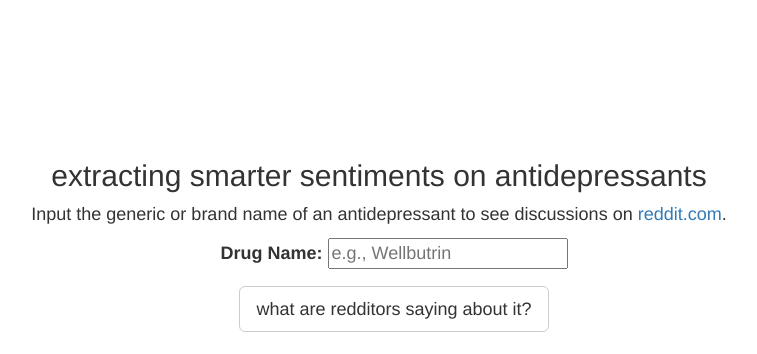
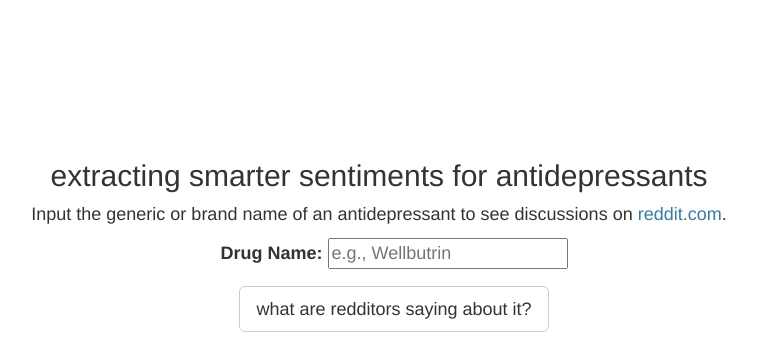
Before and after one commit to jrwalk/empath, a Flask app: page / in a window 1280 px wide. Shown: the part 51-405 px from the top of the page, without its empty margins (261-1018 px from the left). Run offline with Flask 2, Linux system fonts and the light colour scheme; some libraries are stand-ins or nearby versions.

Commit message:
finalize

```diff
--- a/app/app/templates/input.html
+++ b/app/app/templates/input.html
@@ -9,7 +9,7 @@
     <meta name="author" content="">
     <link rel="icon" href="../../favicon.ico">
 
-    <title>Empath - extracting smarter sentiments on antidepressants</title>
+    <title>Empath - extracting smarter sentiments for antidepressants</title>
 
     <!-- Bootstrap core CSS -->
     <link href="../static/css/bootstrap.min.css" rel="stylesheet">
@@ -58,7 +58,7 @@
 
  <div class="container content-section">
 
-    <h2>extracting smarter sentiments on antidepressants</h2>
+    <h2>extracting smarter sentiments for antidepressants</h2>
 
     <div class="starter-template">
         <p>Input the generic or brand name of an antidepressant to see
--- a/app/app/views.py
+++ b/app/app/views.py
@@ -117,9 +117,9 @@ def parse_sentiment(nn_sent,nn_sent_all):
 	neg_percent_all = float(neg_count_all)/nn_sent_all[1]
 
 	pos_scale = np.abs(1. - pos_percent/pos_percent_all) * 100.
-	pos_scale = ("%.2f" % pos_scale)
+	pos_scale = ("%.1f" % pos_scale)
 	neg_scale = np.abs(1. - neg_percent/neg_percent_all) * 100.
-	neg_scale = ("%.2f" % neg_scale)
+	neg_scale = ("%.1f" % neg_scale)
 	if pos_percent > pos_percent_all:
 		pos_str = "more positive"
 	else:
```
Also changed, not shown: README.md.
